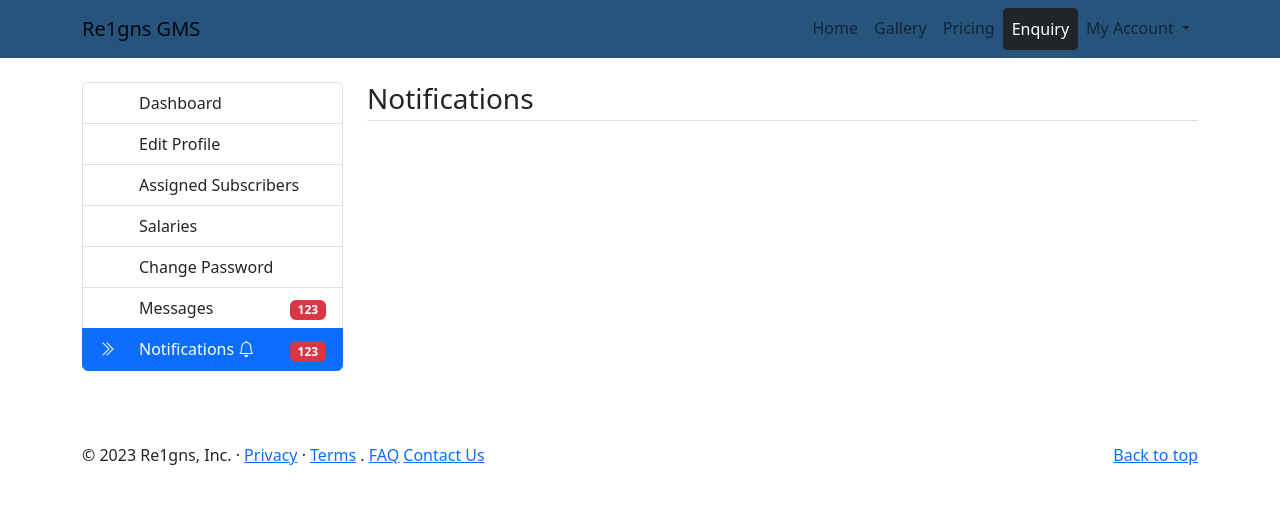
After one commit to Re1gns/GymManagementSys, a Django app: page /trainer_notification in a window 1280 px wide. The commit adds this page. Shown: the top 530 px of the page. Run offline with Django 4.2, Linux system fonts and the light colour scheme; data that the repository does not hold is empty; some libraries are stand-ins or nearby versions.

Commit message:
Feat: Fetch Trainer Notification

```diff
--- a/GymManagementSystem/main/admin.py
+++ b/GymManagementSystem/main/admin.py
@@ -76,3 +76,7 @@ admin.site.register(models.TrainersAchievements, TrainersAchievementsAdmin)
 class TrainerSalaryAdmin(admin.ModelAdmin):
     list_display=('trainer', 'amount', 'amount_date')
 admin.site.register(models.TrainerSalary, TrainerSalaryAdmin)
+
+class TrainerNotificationAdmin(admin.ModelAdmin):
+    list_display=('notif_msg',)
+admin.site.register(models.TrainerNotification, TrainerNotificationAdmin)
--- a/GymManagementSystem/main/templates/trainer/left_sidebar.html
+++ b/GymManagementSystem/main/templates/trainer/left_sidebar.html
@@ -5,5 +5,5 @@
     <a href="{% url 'trainer_salary' %}" class="list-group-item {% if request.path == '/trainer_salary' %} active {% endif %}"><i class="bi bi-chevron-double-right float-left me-4 text-white"></i>Salaries</a>
     <a href="{% url 'trainer_changepassword' %}" class="list-group-item {% if request.path == '/trainer_changepassword' %} active {% endif %}"><i class="bi bi-chevron-double-right float-left me-4 text-white"></i>Change Password</a>
     <a href="#" class="list-group-item {% if request.path == '' %} active {% endif %}"><i class="bi bi-chevron-double-right float-left me-4 text-white"></i>Messages<span class="float-end badge bg-danger mt-1">123</span></a>
-    <a href="#" class="list-group-item {% if request.path == '' %} active {% endif %}"><i class="bi bi-chevron-double-right float-left me-4 text-white"></i>Notifications<span class="float-end badge bg-danger mt-1">123</span><i class="bi bi-bell"></i></a>
+    <a href="{% url 'trainer_notification' %}" class="list-group-item {% if request.path == '/trainer_notification' %} active {% endif %}"><i class="bi bi-chevron-double-right float-left me-4 text-white"></i>Notifications <span class="float-end badge bg-danger mt-1">123</span><i class="bi bi-bell"></i></a>
 </div>
--- /dev/null
+++ b/GymManagementSystem/main/templates/trainer/notification.html
@@ -0,0 +1,33 @@
+{% extends 'base.html' %}
+{% block content %}
+<style type="text/css">
+    .marked{
+        display: none;
+    }
+</style>
+    <!-- Main Start -->
+    <main>
+		<!-- Services -->
+		<section class="container my-4">
+			<div class="row">
+                <div class="col-3">
+                    {% include 'trainer/left_sidebar.html' %}
+                </div>
+                <div class="col-9">
+                    <h3 class="mb-4 border-bottom pb-1">Notifications <span class="badge bg-primary totalunread"></span></h3>
+                    <span class="ajaxRes"></span>
+                    <ul class="list-group notification-list">
+                        {% for notif in notification %}
+                        <li class="list-group-item">
+                            {{notif.notif_msg}}
+                            <span class="btn btn-primary btn-sm float-end">MarkRead</span>
+                        </li>
+                        {% endfor %}
+                    </ul>
+                </div>
+            </div>
+		</section>
+		<!-- End -->
+    </main>
+    <!-- End -->
+{% endblock %}
--- a/GymManagementSystem/main/urls.py
+++ b/GymManagementSystem/main/urls.py
@@ -30,6 +30,7 @@ urlpatterns=[
     path('assigned_subscribers', views.assigned_subscribers, name='assigned_subscribers'),
     path('trainer_salary', views.trainer_salary, name='trainer_salary'),
     path('trainer_changepassword', views.trainer_changepassword, name='trainer_changepassword'),
+    path('trainer_notification', views.trainer_notification, name='trainer_notification'),
 
     #Notification Urls
     path('notification', views.notification, name='notification'),
--- a/GymManagementSystem/main/views.py
+++ b/GymManagementSystem/main/views.py
@@ -250,3 +250,8 @@ def trainer_changepassword(request):
             msg='Something went wrong!!!'
     form=forms.TrainerChangePassword
     return render(request, 'trainer/trainer_changepassword.html', {'form':form, 'msg':msg})
+
+#Trainer's Notification View
+def trainer_notification(request):
+    data = models.TrainerNotification.objects.all().order_by('-id')
+    return render(request, 'trainer/notification.html', {'notification':data})
```
Also changed, not shown: GymManagementSystem/main/models.py (+18 -2 lines), GymManagementSystem/main/migrations/0033_trainernotification.py (added), GymManagementSystem/main/migrations/0034_alter_notifuserstatus_options_notiftrainerstatus.py (added).
